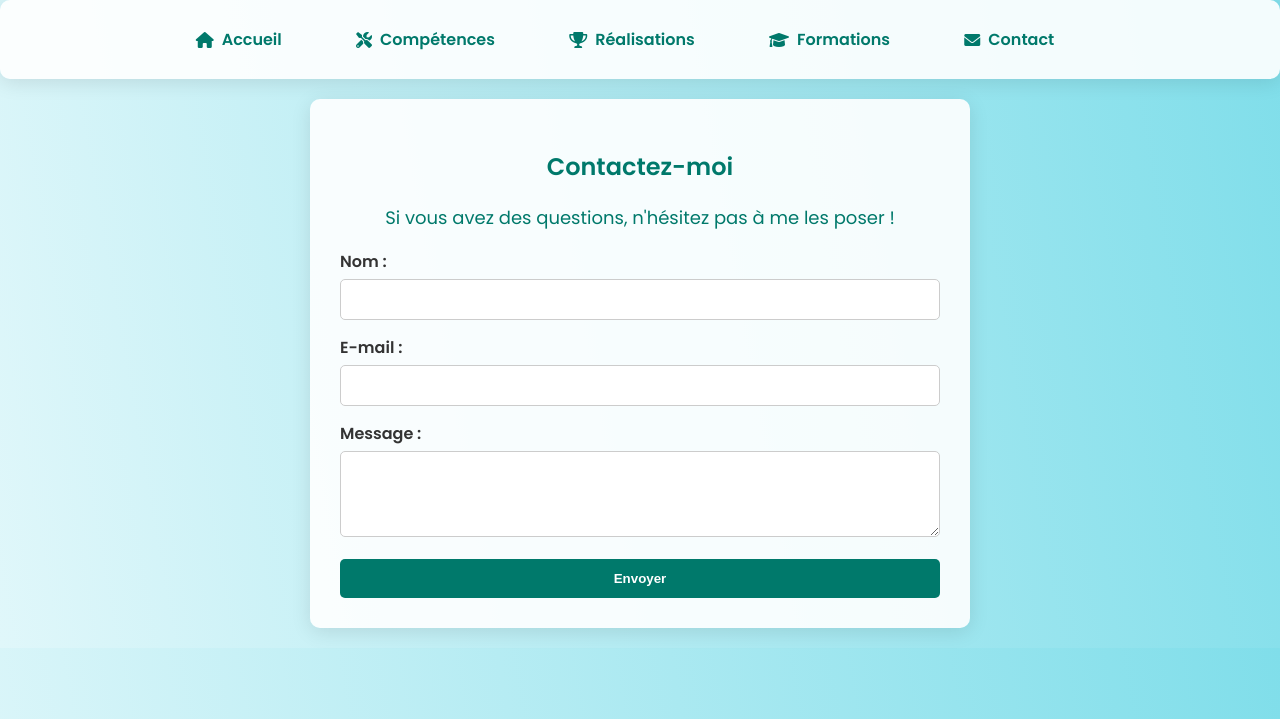
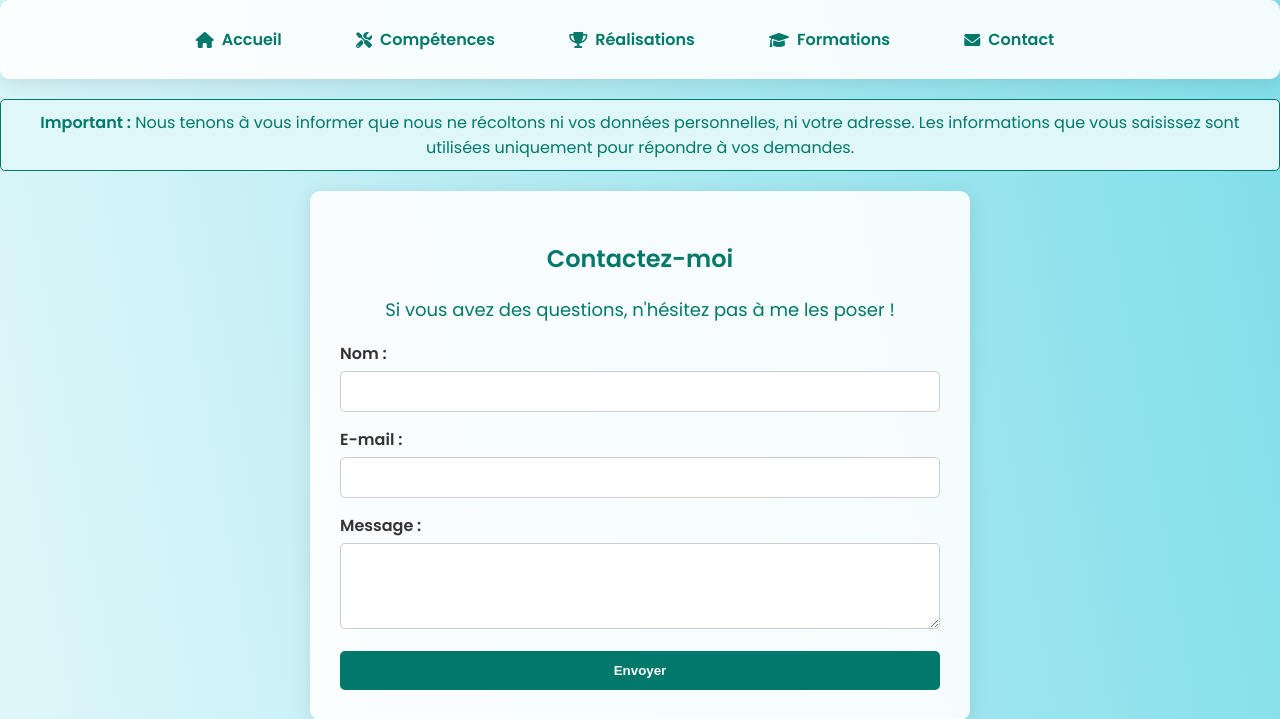
Before and after one commit to antoine-duhautbois/Portfolio, a PHP site: page /site/Pages/contact.php in a window 1280 px wide. Shown: the top 719 px of the page. Run offline with PHP 8.4, Linux system fonts and the light colour scheme; some libraries are stand-ins or nearby versions.

Commit message:
modif contact avec message

```diff
--- a/site/Pages/contact.php
+++ b/site/Pages/contact.php
@@ -141,6 +141,17 @@
             }
         }
 
+        /* Style du message d'information */
+        .info-message {
+            background-color: #e0f7fa;
+            border: 1px solid #00796b;
+            padding: 10px;
+            margin-bottom: 20px;
+            border-radius: 5px;
+            color: #00796b;
+            font-size: 1em;
+            text-align: center;
+        }
     </style>
 
     <!-- hCaptcha -->
@@ -158,6 +169,11 @@
             <li><a href="#Formations"><i class="fas fa-graduation-cap"></i> Formations</a></li>
             <li><a href="contact.php"><i class="fas fa-envelope"></i> Contact</a></li>
         </ul>
+    </div>
+
+    <!-- Message d'information sur la collecte des données -->
+    <div class="info-message">
+        <strong>Important :</strong> Nous tenons à vous informer que nous ne récoltons ni vos données personnelles, ni votre adresse. Les informations que vous saisissez sont utilisées uniquement pour répondre à vos demandes.
     </div>
 
     <!-- Formulaire de contact -->
@@ -181,6 +197,5 @@
         </form>
     </div>
 
-
 </body>
 </html>
```
Lines whose indentation alone changed are shown as unchanged.
